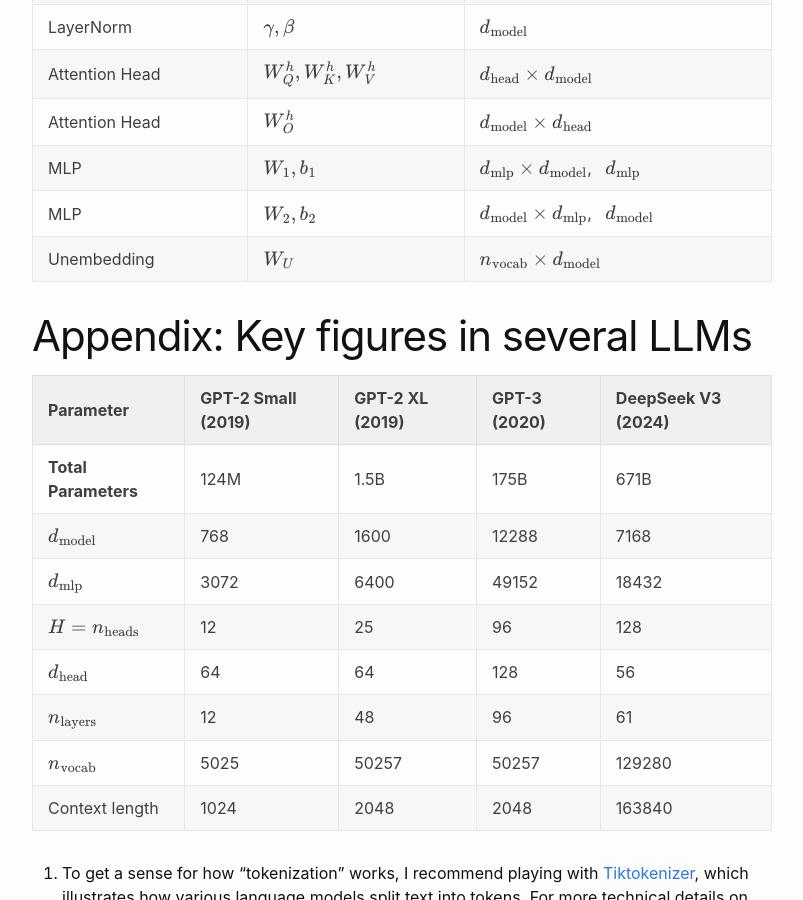
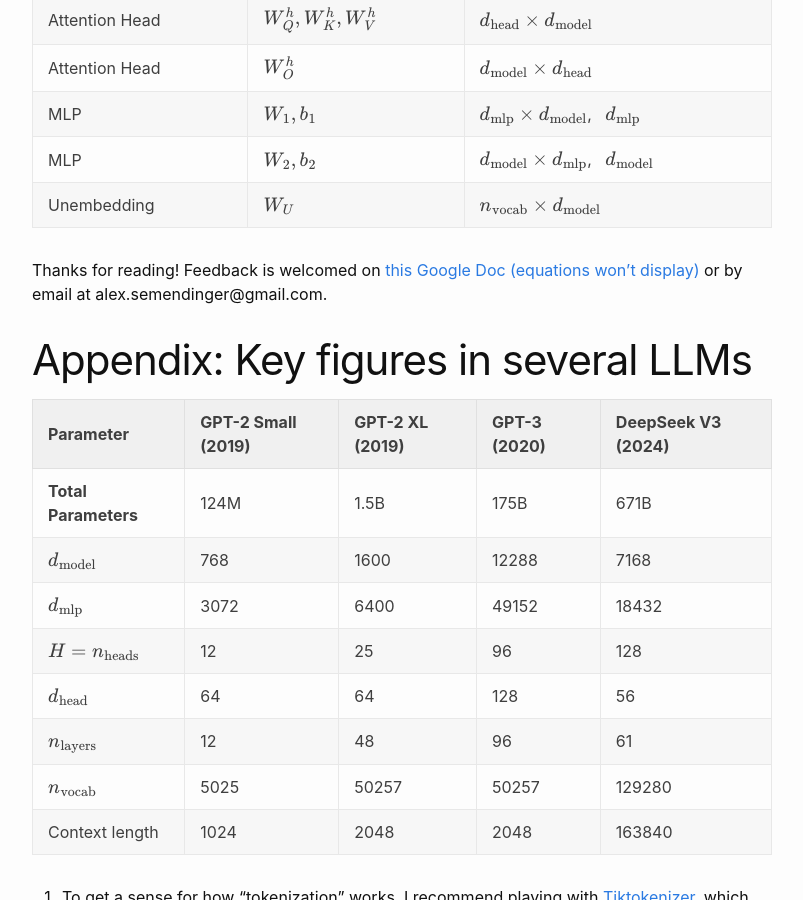
Before and after one commit to alexsemendinger/alexsemendinger.github.io, a Jekyll site: the page built from _posts/2025-02-26-transformer-gentle-introduction.markdown, in a window 1280 px wide and 900 px high, scrolled down 16229 px. Shown: the whole window, without its empty margins (238-1041 px from the left). Built offline with Jekyll 4.4.1, drawn with Linux system fonts in a browser that asks for light colours; some of the changed text lies outside the part shown.

Commit message:
removed "draft" marker, moved feedback link to end

```diff
--- a/_posts/2025-02-26-transformer-gentle-introduction.markdown
+++ b/_posts/2025-02-26-transformer-gentle-introduction.markdown
@@ -482,6 +480,8 @@ To close, here's an updated version of our earlier chart of Transformer activati
 | MLP            | $$W_2, b_2$$             | $$d_\text{model} \times d_\text{mlp}$$, &nbsp; $$d_\text{model}$$ |
 | Unembedding    | $$W_U$$                  | $$n_\text{vocab} \times d_\text{model}$$        |
 
+Thanks for reading! Feedback is welcomed on [this Google Doc (equations won't display)](https://docs.google.com/document/d/1aLBG-SPTOHepFRa5gfcLGPvFx5MpWx8mo8ncjqXIQ-g/edit?usp=sharing) or by email at alex.semendinger@gmail.com.
+
 
 # Appendix: Key figures in several LLMs
 
```
Also changed, not shown: other parts of _posts/2025-02-26-transformer-gentle-introduction.markdown (+0 -2 lines).
